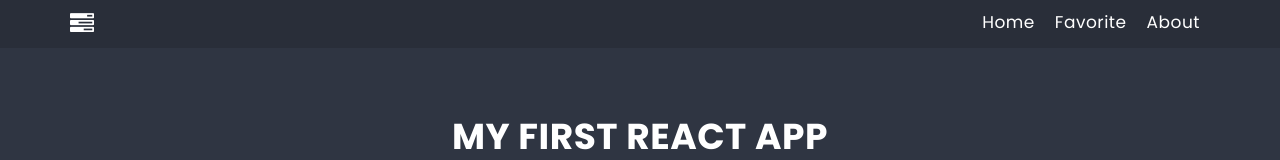
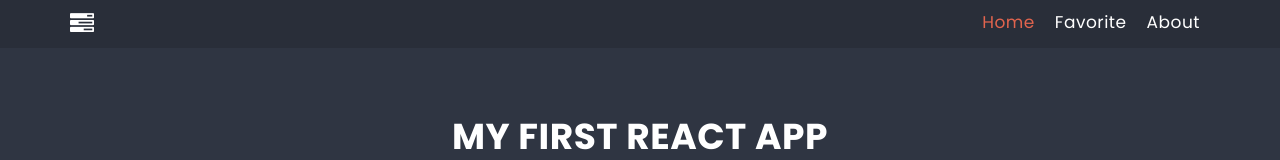
Before and after one commit to jola-klodowska/project-react, a React (Create React App) app: page / in a window 1280 px wide. Shown: the top 160 px of the page. Built offline with nearby package versions, Linux system fonts and the light colour scheme.

Commit message:
Adding class active to components in navbar

```diff
--- a/src/components/NavBar/NavBar.js
+++ b/src/components/NavBar/NavBar.js
@@ -1,14 +1,30 @@
 import styles from './NavBar.module.scss'
 import clsx from 'clsx';
+import { Link, NavLink } from 'react-router-dom';
 
 const NavBar = () => {
     return (
         <div className={styles.navigation}>
-            <a href="/" className={clsx(styles.icon, styles.link)}><i class="fa fa-tasks"></i></a>
-            <ul className={styles.list}>
-                <li><a href="/" className={styles.link}>Home</a></li>
-                <li><a href="/favorite" className={styles.link}>Favorite</a></li>
-                <li><a href="/about" className={styles.link}>About</a></li>
+            <Link to="/" className={clsx(styles.icon)}><i class="fa fa-tasks"></i></Link>
+            <ul className={clsx(styles.list, styles.link)}>
+                <li>
+                    <NavLink className={({ isActive }) => isActive ? styles.linkActive : undefined}
+                        to="/">
+                        Home
+                    </NavLink>
+                </li>
+                <li>
+                    <NavLink className={({ isActive }) => isActive ? styles.linkActive : undefined}
+                        to="/favorite">
+                        Favorite
+                    </NavLink>
+                </li>
+                <li>
+                    <NavLink className={({ isActive }) => isActive ? styles.linkActive : undefined}
+                        to="/about">
+                        About
+                    </NavLink>
+                </li>
             </ul>
         </div>
     );
--- a/src/components/NavBar/NavBar.module.scss
+++ b/src/components/NavBar/NavBar.module.scss
@@ -12,16 +12,22 @@
     flex-direction: row;
     justify-content: flex-end;
     padding-right: 70px;
+
+    &.link a {
+        padding: 10px;
+        text-decoration: none;
+        color: $color-light;
+        font-size: 17px;
+
+        &.linkActive {
+            color: $color-warning;
+        }
+    }
 }
 
-.link {
-    font-size: 17px;
-    color: white;
-    text-decoration: none;
+.icon {
+    font-size: 24px;
     padding: 10px;
-
-    &.icon {
-        font-size: 24px;
-        padding-left: 70px;
-    }
+    padding-left: 70px;
+    color: $color-light;
 }
```
